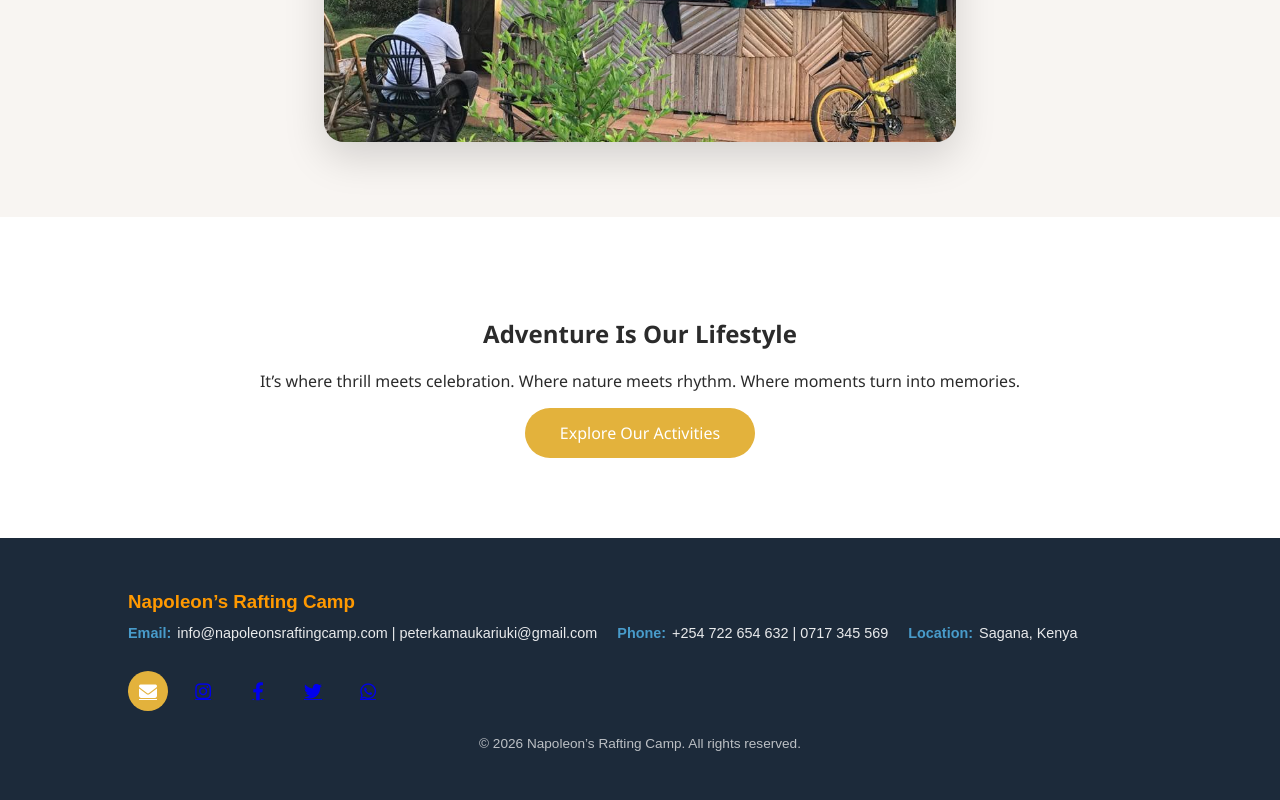
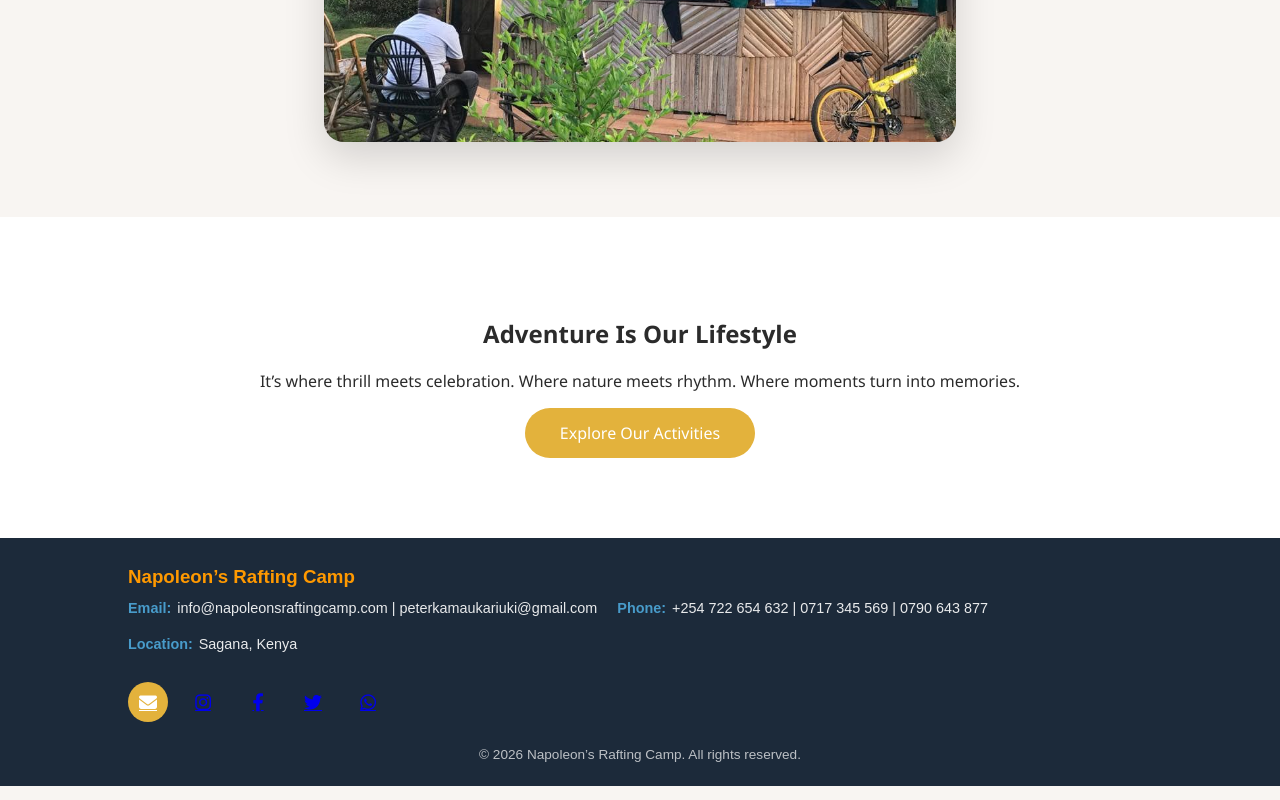
Before and after one commit to SandraWanja-code/Napoleons-Camp, a plain HTML site: page aboutus.html in a window 1280 px wide. Shown: the part 2356-3156 px from the top of the page. Drawn offline with Linux system fonts and the light colour scheme.

Commit message:
minimised footer

```diff
--- a/aboutus.html
+++ b/aboutus.html
@@ -121,7 +121,7 @@
 
         <span>
           <strong>Phone:</strong>
-          +254 722 654 632 | 0717 345 569
+          +254 722 654 632 | 0717 345 569 | 0790 643 877
         </span>
 
         <span>
--- a/assets/style/about.css
+++ b/assets/style/about.css
@@ -139,7 +139,7 @@ body {
 .footer {
   background: var(--primary-color);
   color: white;
-  padding: 35px 10%;
+  padding: 10px 10%;
   font-family: sans-serif;
 }
 
--- a/assets/style/index.css
+++ b/assets/style/index.css
@@ -336,8 +336,10 @@ nav a:hover {
 .footer {
   background: var(--primary-color);
   color: white;
-  padding: 35px 10%;
+  padding: 10px 10%;
   font-family: sans-serif;
+
+
 }
 
 .footer-content {
```
Also changed, not shown: index.html (+1 -1 lines).
